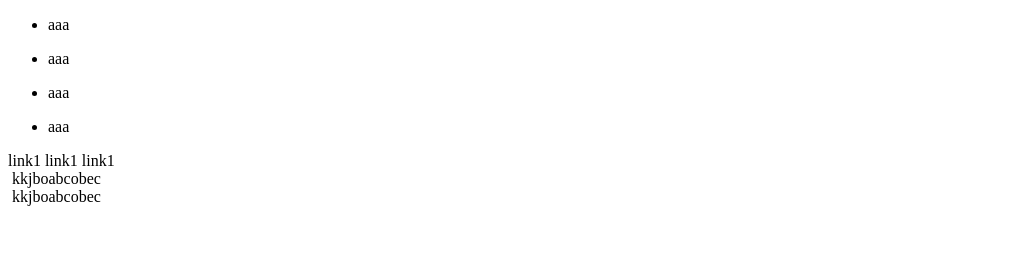
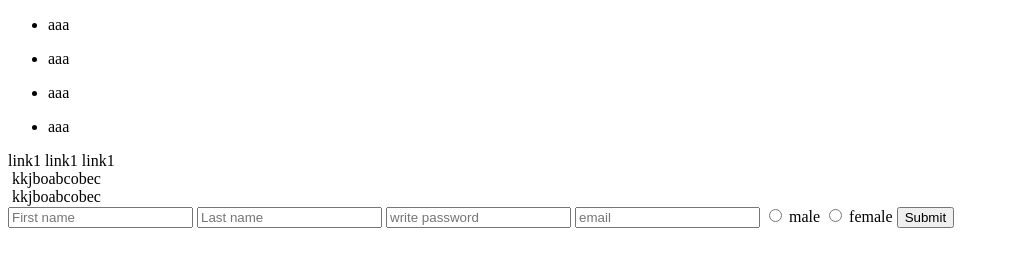
Before and after one commit to ArgishtiKhurshudyan/Html-bootcamp-class, a plain HTML site: page index.html in a window 1280 px wide. Shown: the whole page, without its empty margins (0-1009 px from the left). Drawn offline with Linux system fonts and the light colour scheme.

Commit message:
feat: add section_container2 in section add div  and 7 input

```diff
--- a/index.html
+++ b/index.html
@@ -50,5 +50,19 @@
             </div>
         </div>
     </section>
+    <section class="section_container2">
+        <div class="inpute_div">
+            <input type="text" placeholder="First name">
+            <input type="text" placeholder="Last name">
+            <input type="password" placeholder="write password">
+            <input type="email" name="" id="" placeholder="email">
+            <input type="radio" name="gender"> <span>male</span>
+            <input type="radio" name="gender"> <span>female</span>
+            <input type="submit">
+
+
+
+        </div>
+    </section>
 </body>
 </html>
```
